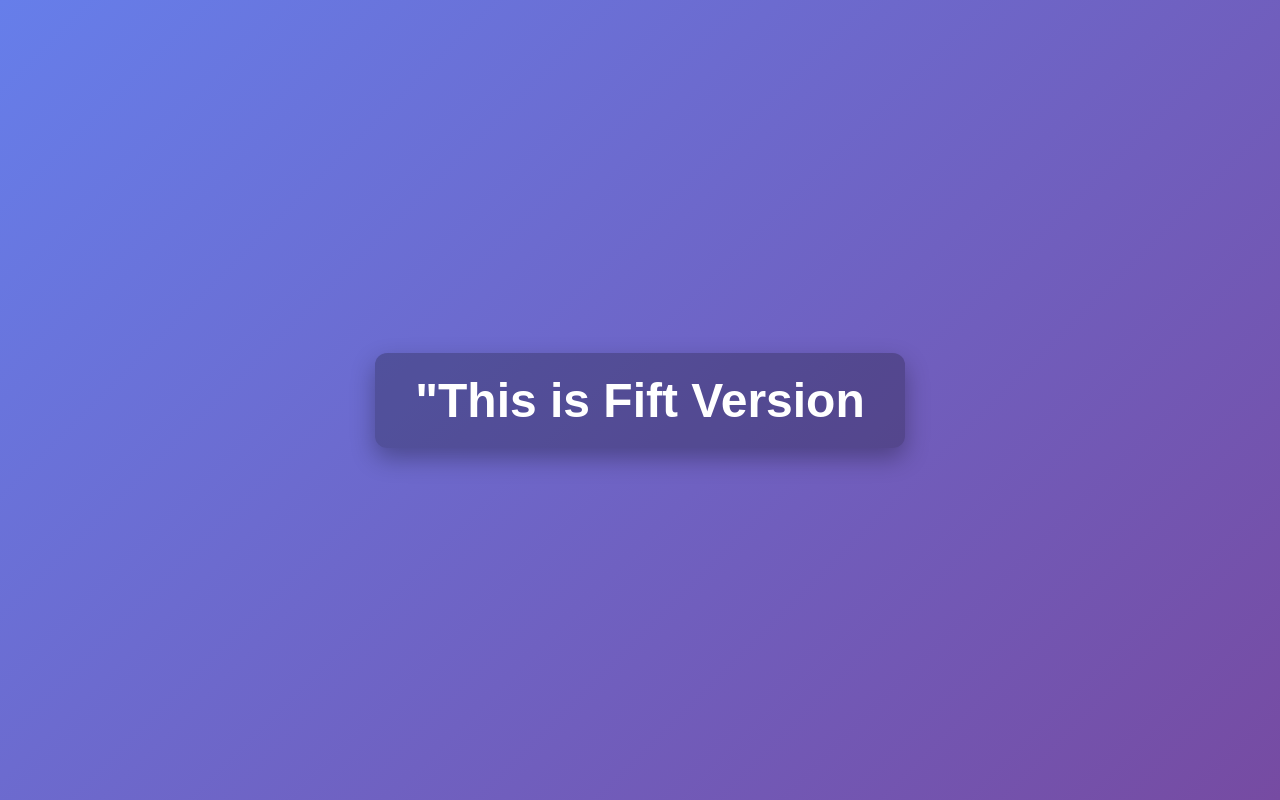
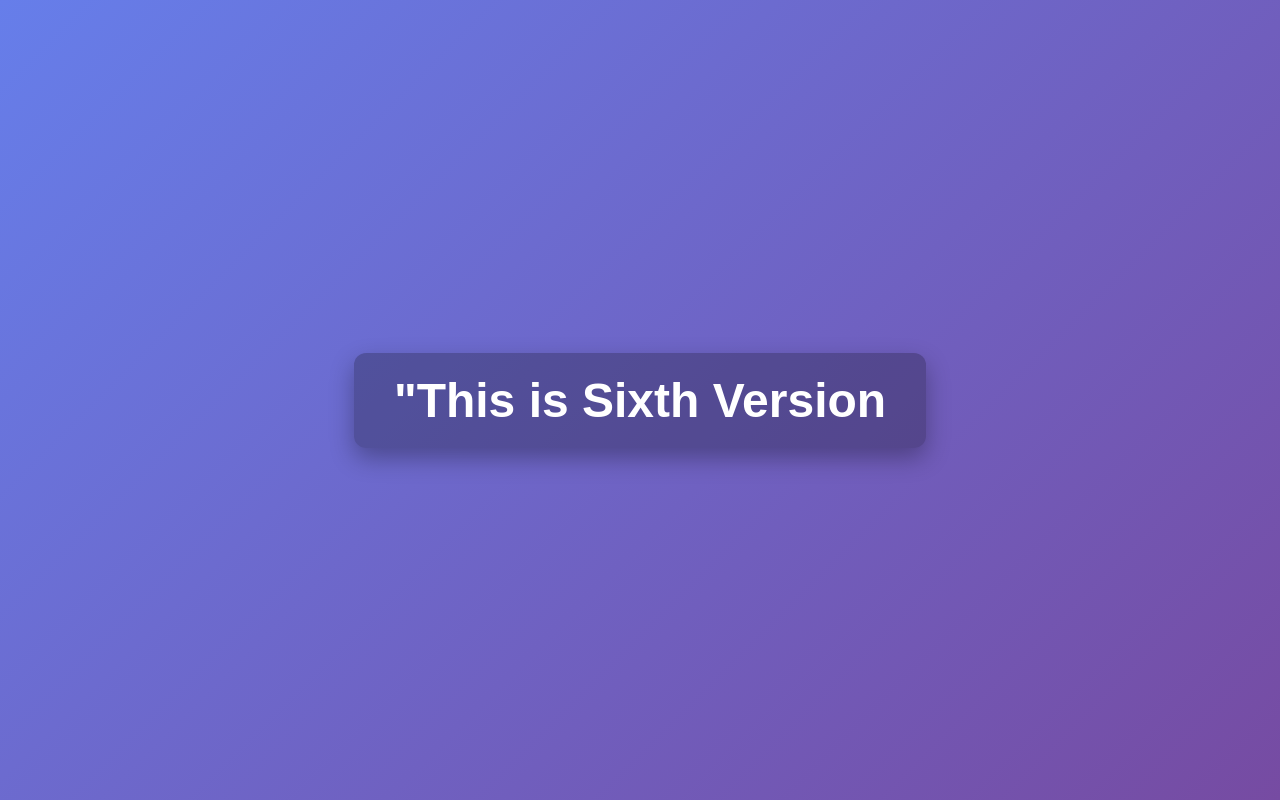
Before and after one commit to PRIYANSHU4061/MyRepo, a plain HTML site: page index.html in a window 1280 px wide. Drawn offline with Linux system fonts and the light colour scheme.

Commit message:
Change in version

```diff
--- a/index.html
+++ b/index.html
@@ -7,6 +7,6 @@
     <title>Document</title>
 </head>
 <body>
-    <h1>"This is Fift Version</h1>
+    <h1>"This is Sixth Version</h1>
 </body>
 </html>
```
